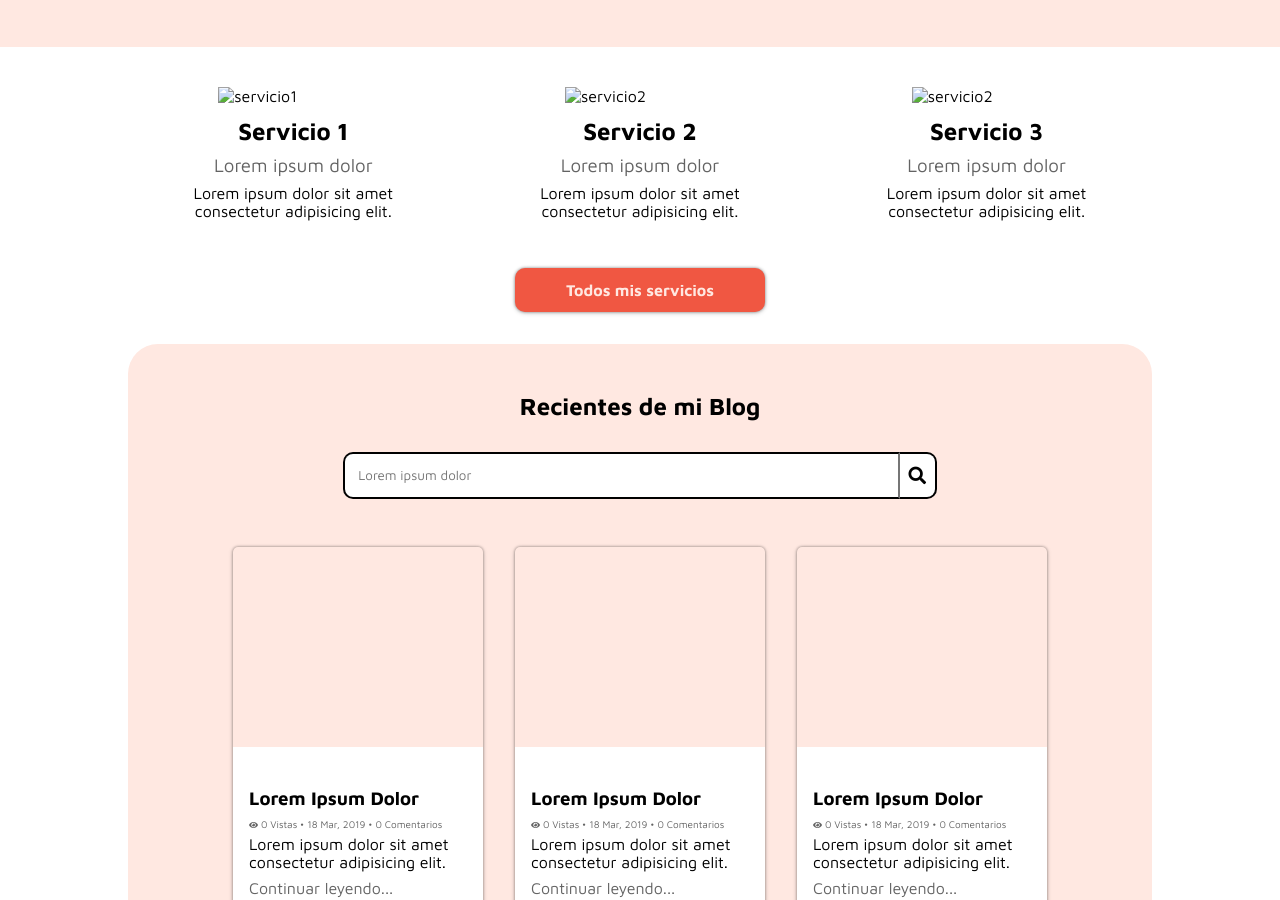
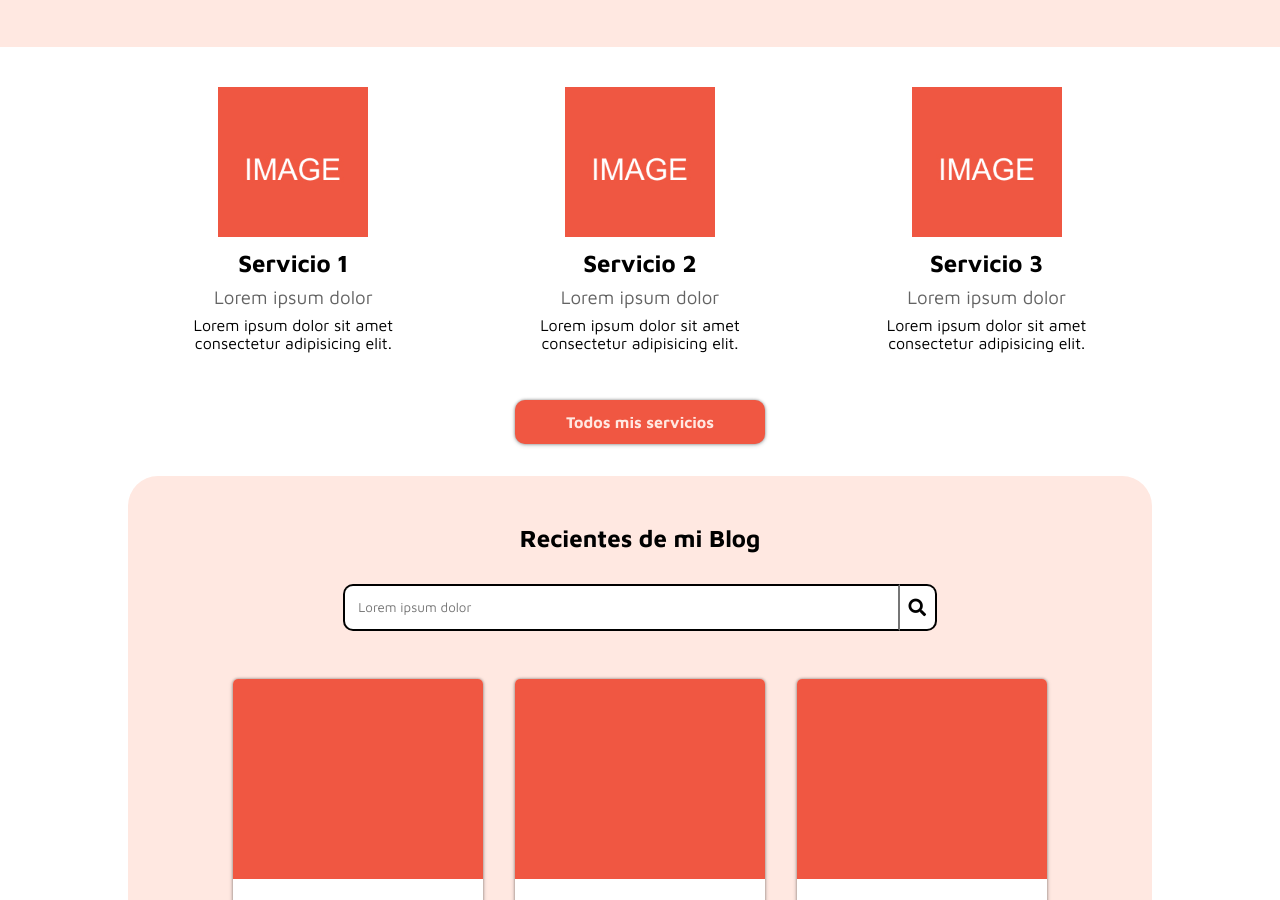
Before and after one commit to luicabref97/ortografia-con-pau, a plain HTML site: page index.html in a window 1280 px wide. Shown: the part 478-1378 px from the top of the page. Drawn offline with nearby package versions, Linux system fonts and the light colour scheme; the site is published under a folder, as on GitHub Pages, so addresses that start at the root find nothing.

Commit message:
Se corrigio imagenes en el index

```diff
--- a/css/main.css
+++ b/css/main.css
@@ -385,7 +385,7 @@
 }
 .blog-section__article-image {
     display: block;
-    background-image: url('/images/group1.png');
+    background-image: url('../images/group1.png');
     height: 200px;
     background-size: cover;
 }
--- a/index.html
+++ b/index.html
@@ -110,7 +110,7 @@
             <div class="services-section">
                 <article class="services-section__service">
                     <picture class="service__img">
-                        <img src="/images/imgservice.jpg" alt="servicio1">
+                        <img src="./images/imgservice.jpg" alt="servicio1">
                     </picture>
                     <div class="service__text">
                         <h2>Servicio 1</h2>
@@ -120,7 +120,7 @@
                 </article>
                 <article class="services-section__service">
                     <picture class="service__img">
-                        <img src="/images/imgservice.jpg" alt="servicio2">
+                        <img src="./images/imgservice.jpg" alt="servicio2">
                     </picture>
                     <div class="service__text">
                         <h2>Servicio 2</h2>
@@ -130,7 +130,7 @@
                 </article>
                 <article class="services-section__service">
                     <picture class="service__img">
-                        <img src="/images/imgservice.jpg" alt="servicio2">
+                        <img src="./images/imgservice.jpg" alt="servicio2">
                     </picture>
                     <div class="service__text">
                         <h2>Servicio 3</h2>
```
